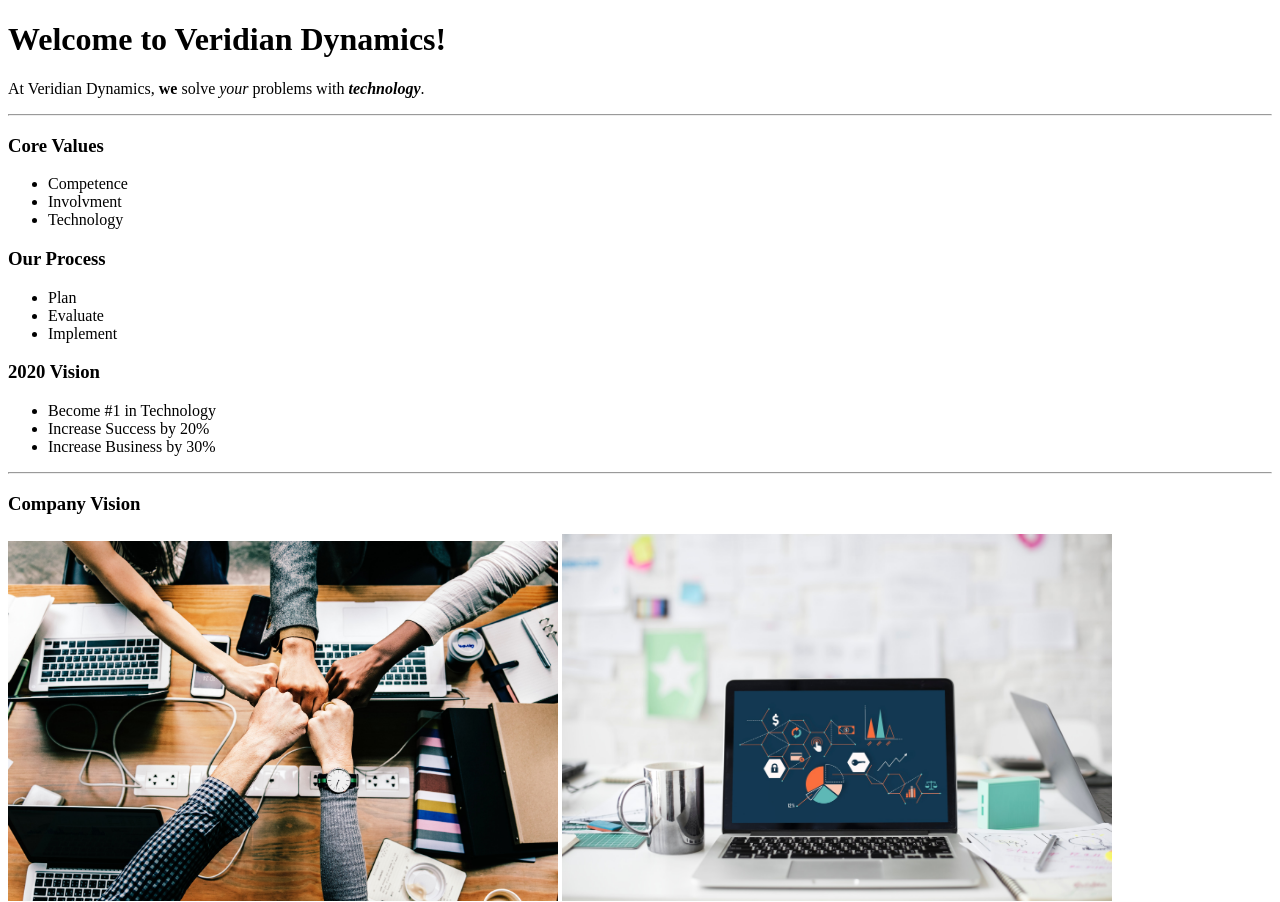
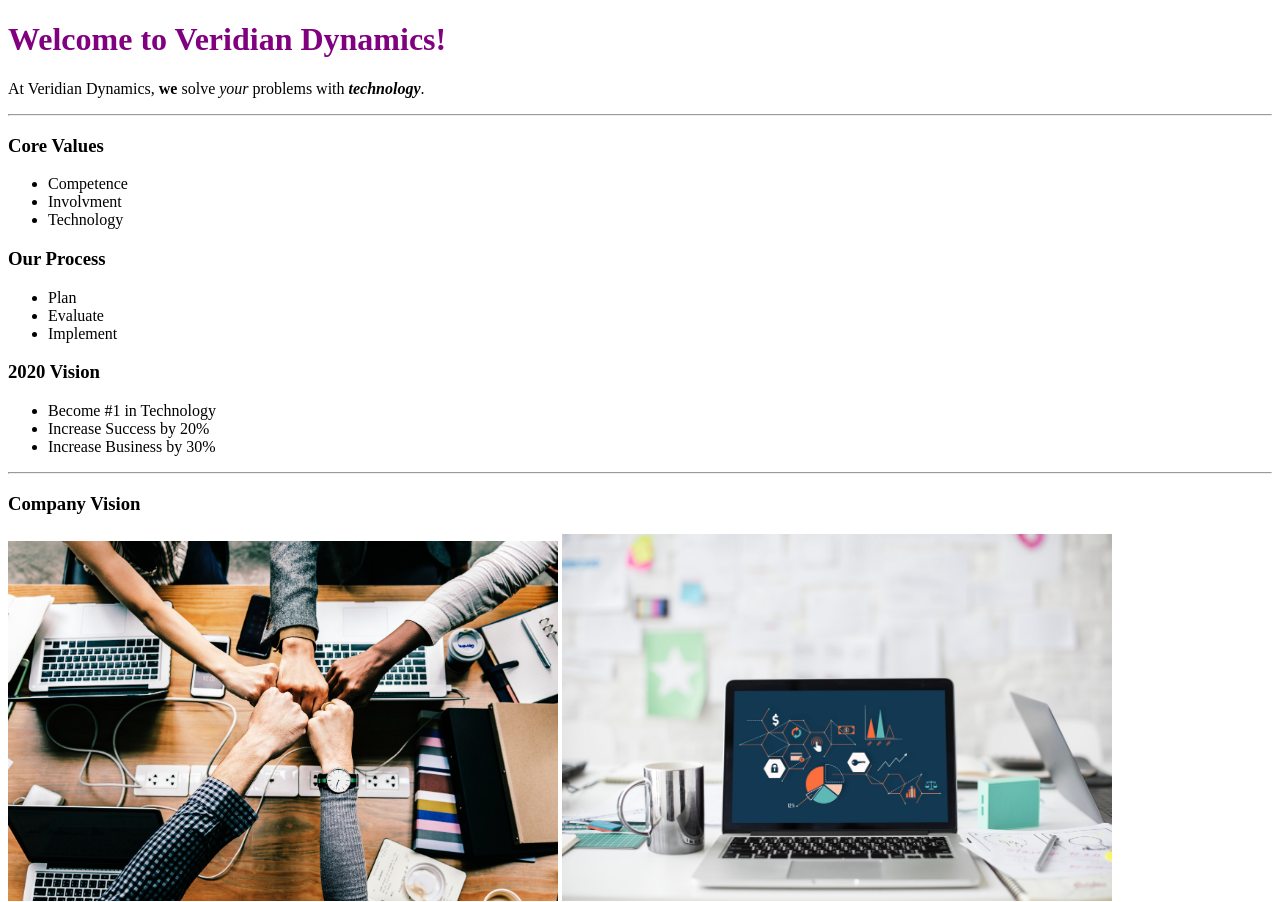
Before and after one commit to mattlopez4011/codeup-web-exercises, a plain HTML site: page welcome.html in a window 1280 px wide. Shown: the top 902 px of the page. Drawn offline with Linux system fonts and the light colour scheme.

Commit message:
Add intro css to welcome.html

```diff
--- /dev/null
+++ b/css/style.css
@@ -0,0 +1,3 @@
+.fancy-header {
+    color: purple;
+}
--- a/welcome.html
+++ b/welcome.html
@@ -3,11 +3,12 @@
     <head>
     <meta charset="UTF-8">
     <title>Veridian Dynamics</title>
+	    <link rel="stylesheet" href="css/style.css">
     </head>
     <body>
 		<h1 id="top"></h1>
         <header>
-	        <h1>Welcome to Veridian Dynamics!</h1>
+	        <h1 class="fancy-header">Welcome to Veridian Dynamics!</h1>
             <p>At Veridian Dynamics, <strong>we</strong> solve <em>your</em> problems with
 	        <em><strong>technology</strong></em>.</p>
         </header>
```
